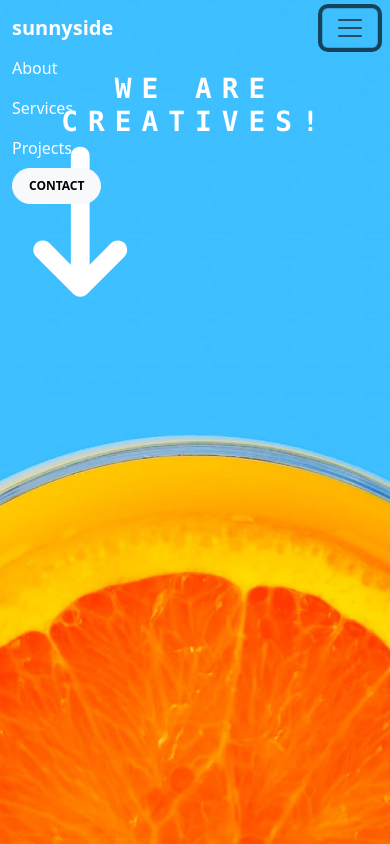
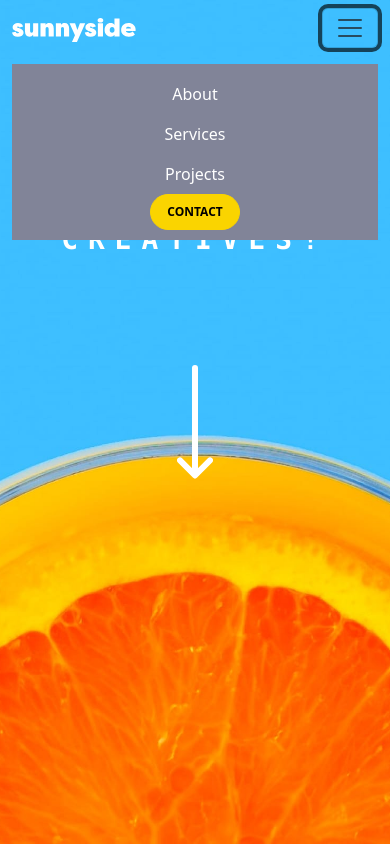
Before and after one commit to yenaingtun-dev/Bootstrap-v5.3, a plain HTML site: page index.html in a window 390 px wide. Both pictures are taken after a click on the button "Toggle navigation". Drawn offline with nearby package versions, Linux system fonts and the light colour scheme.

Commit message:
updated header

```diff
--- a/index.html
+++ b/index.html
@@ -20,11 +20,11 @@
     </head>
     <body class="">
         <!-- navbar -->
-        <nav class="navbar navbar-expand-lg fixed-top navbar-light">
+        <nav class="navbar navbar-expand-sm fixed-top navbar-light">
             <div class="container-fluid">
-                <a class="navbar-brand text-white fw-semibold fs-5" href="#"
-                    >sunnyside</a
-                >
+                <a class="navbar-brand text-white fw-semibold fs-5" href="#">
+                    <img src="./images/logo.svg" alt="" />
+                </a>
                 <button
                     class="navbar-toggler"
                     type="button"
@@ -36,15 +36,18 @@
                 >
                     <span class="navbar-toggler-icon"></span>
                 </button>
-                <div class="collapse navbar-collapse" id="navbarNav">
+                <div
+                    class="collapse navbar-collapse bg-sm-light mt-3 mt-sm-0"
+                    id="navbarNav"
+                >
                     <ul class="navbar-nav ms-auto">
-                        <li class="nav-item me-3">
+                        <li class="nav-item me-sm-3">
                             <a class="nav-link text-white" href="#">About</a>
                         </li>
-                        <li class="nav-item me-3">
+                        <li class="nav-item me-sm-3">
                             <a class="nav-link text-white" href="#">Services</a>
                         </li>
-                        <li class="nav-item me-4">
+                        <li class="nav-item me-sm-4">
                             <a class="nav-link text-white" href="#">Projects</a>
                         </li>
                     </ul>
@@ -57,14 +60,21 @@
                 </div>
             </div>
         </nav>
+        <!-- header -->
         <div class="p-4 p-md-5 text-white bg-dark bg-image-header">
-            <div class="">
+            <div
+                class="container d-flex justify-content-center align-items-center h-50"
+            >
                 <h1
-                    class="text-uppercase text-center text-uppercase font-monospace fw-bolder pt-5 header-text"
+                    class="text-uppercase text-center text-uppercase font-monospace fw-bolder my-auto header-text align-self-center"
                 >
                     We Are Creatives!
                 </h1>
-                <i class="fa-solid fa-arrow-down-long header-icon"></i>
+                <img
+                    src="./images/icon-arrow-down.svg"
+                    class="position-absolute top-50 start-50 translate-middle"
+                    alt=""
+                />
             </div>
         </div>
     </body>
--- a/style.css
+++ b/style.css
@@ -1,3 +1,11 @@
+@import url("https://fonts.googleapis.com/css2?family=Barlow&display=swap");
+@import url("https://fonts.googleapis.com/css2?family=Barlow&display=swap");
+
+body {
+    font-size: 18px;
+    font-family: "barlow";
+}
+
 .nav-button {
     border-radius: 30px !important;
     font-size: 12px !important;
@@ -15,7 +23,16 @@
     letter-spacing: 10px;
 }
 
-.header-icon {
-    font-size: 150px;
-    margin: auto;
+@media only screen and (max-width: 575px) {
+    .bg-sm-light {
+        background: hsl(232, 10%, 55%);
+        padding: 10px;
+        text-align: center;
+        margin: auto;
+        align-items: center;
+    }
+    .btn-light {
+        background-color: hsl(51, 100%, 49%) !important;
+        border-color: hsl(51, 100%, 49%) !important;
+    }
 }
```
